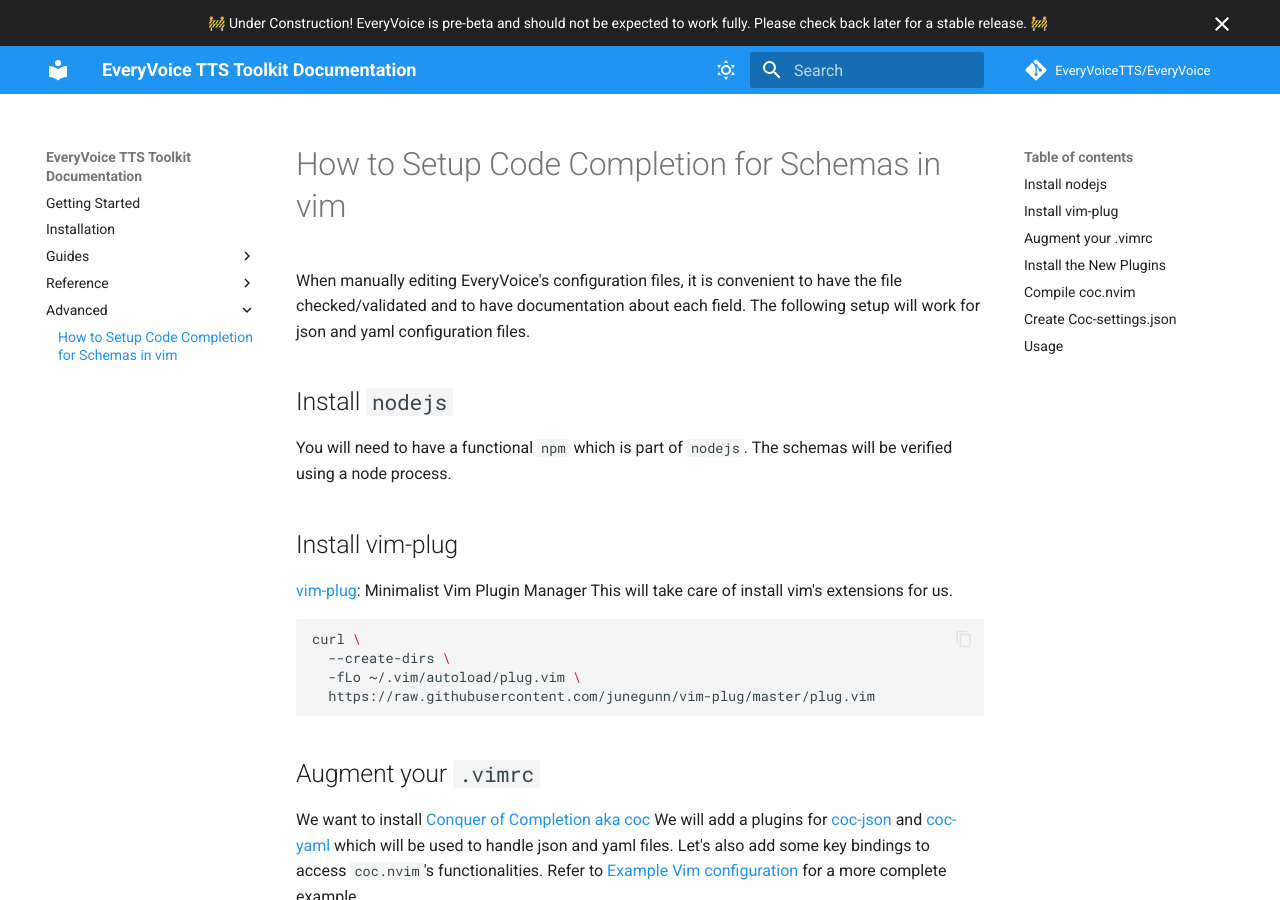
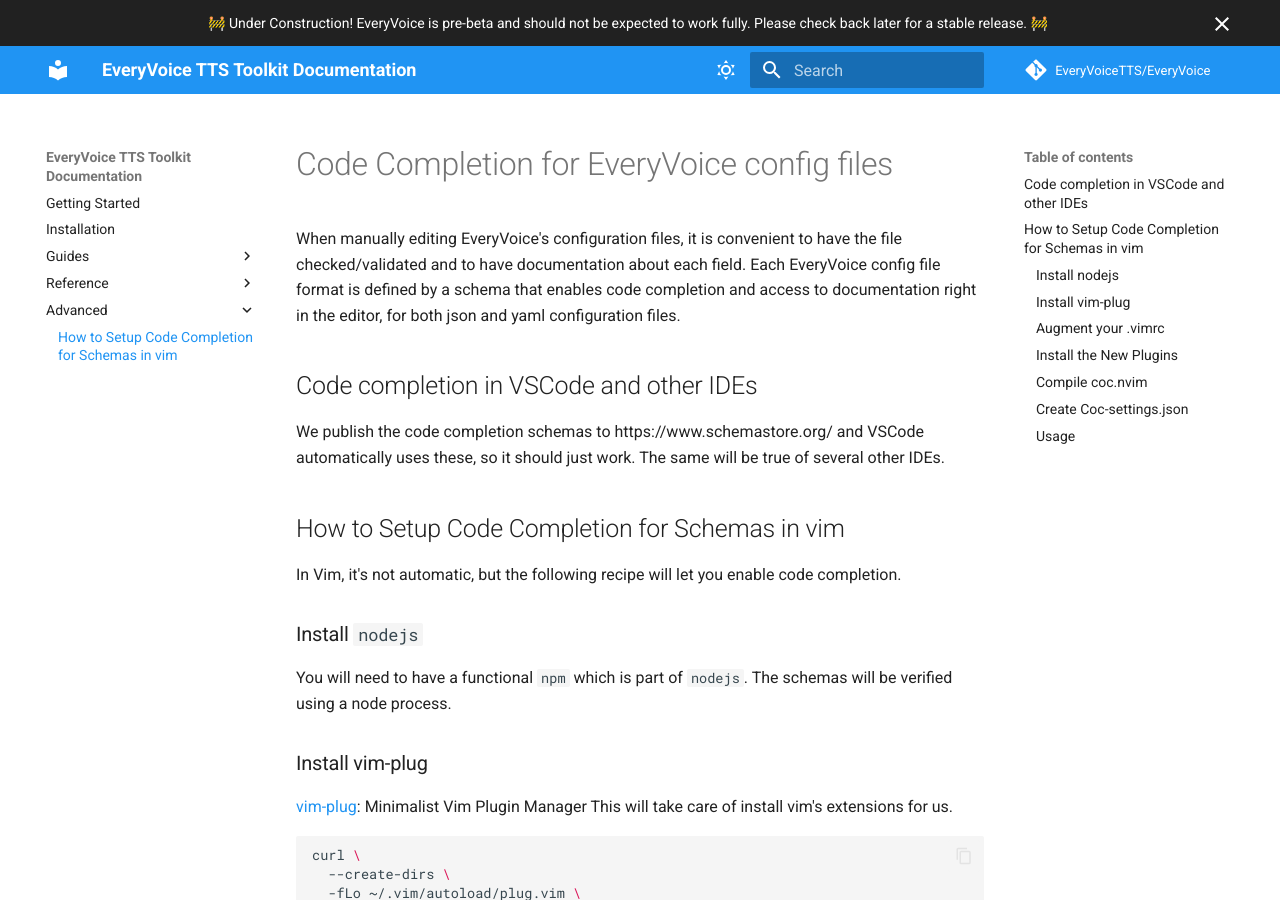
Before and after one commit to EveryVoiceTTS/EveryVoice, an MkDocs documentation site: the page built from docs/guides/schemas.md, in a window 1280 px wide and 900 px high. Built offline with MkDocs 1.6.1 and Material for MkDocs 9.7.7, drawn with Linux system fonts in a browser that asks for light colours; comment, search, counter and statistics services are not loaded; the version menu is left out.

Commit message:
docs: mention schemas for vscode before delving into vim

````diff
--- a/docs/guides/schemas.md
+++ b/docs/guides/schemas.md
@@ -1,14 +1,23 @@
-# How to Setup Code Completion for Schemas in vim
+# Code Completion for EveryVoice config files
 
 When manually editing EveryVoice's configuration files, it is convenient to have the file checked/validated and to have documentation about each field.
-The following setup will work for json and yaml configuration files.
+Each EveryVoice config file format is defined by a schema that enables code completion and access to documentation right in the editor, for both json and yaml configuration files.
 
-## Install `nodejs`
+## Code completion in VSCode and other IDEs
+
+We publish the code completion schemas to https://www.schemastore.org/ and VSCode automatically uses these, so it should just work.
+The same will be true of several other IDEs.
+
+## How to Setup Code Completion for Schemas in vim
+
+In Vim, it's not automatic, but the following recipe will let you enable code completion.
+
+### Install `nodejs`
 
 You will need to have a functional `npm` which is part of `nodejs`.
 The schemas will be verified using a node process.
 
-## Install vim-plug
+### Install vim-plug
 
 [vim-plug](https://github.com/junegunn/vim-plug):  Minimalist Vim Plugin Manager
 This will take care of install vim's extensions for us.
@@ -20,7 +29,7 @@
   https://raw.githubusercontent.com/junegunn/vim-plug/master/plug.vim
 ```
 
-## Augment your `.vimrc`
+### Augment your `.vimrc`
 
 We want to install [Conquer of Completion aka coc](https://github.com/neoclide/coc.nvim)
 We will add a plugins for [coc-json](https://github.com/neoclide/coc-json) and [coc-yaml](https://github.com/neoclide/coc-yaml) which will be used to handle json and yaml files.
@@ -182,7 +191,7 @@
 call plug#end()
 ```
 
-## Install the New Plugins
+### Install the New Plugins
 
 Plugins don't automatically install themself thus you have to run the following command to install them.
 Start `vim` then do
@@ -191,7 +200,7 @@
 vim +PlugInstall "+:CocInstall coc-json" "+:CocInstall coc-yaml" +:qall
 ```
 
-## Compile coc.nvim
+### Compile coc.nvim
 
 Once your plugins are installed, you will need to compile coc.
 
@@ -200,7 +209,7 @@
 npm ci
 ```
 
-## Create Coc-settings.json
+### Create Coc-settings.json
 
 Start `vim` and run the command `:CocConfig` to edit where your everyvoice schemas are located.
 The following example assumes that you have clone EveryVoice into `~/git/EveryVoice`.
@@ -270,7 +279,7 @@
 }
 ```
 
-## Usage
+### Usage
 
 Once everything is installed, start editing a new or existing EveryVoice configuration.
 
````
